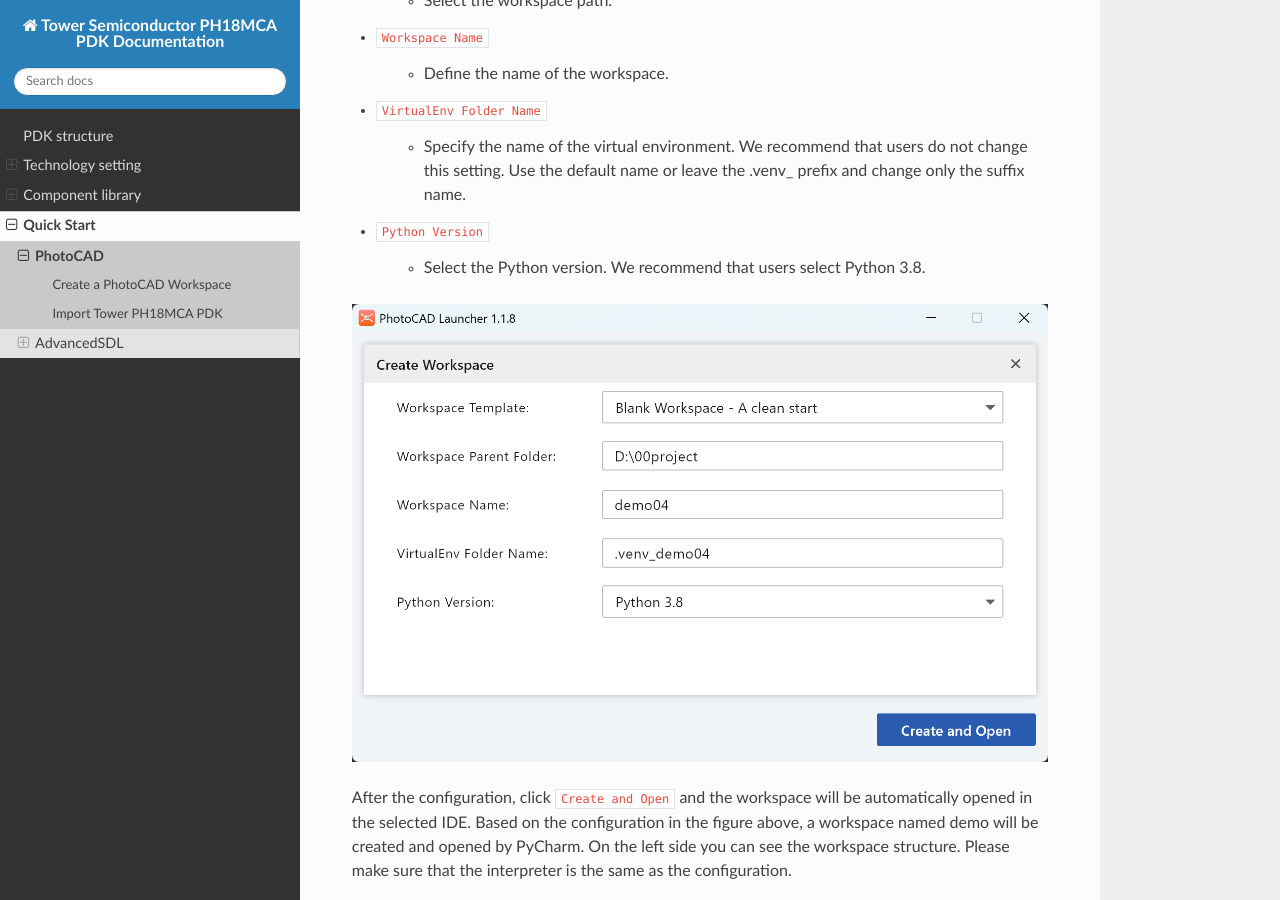
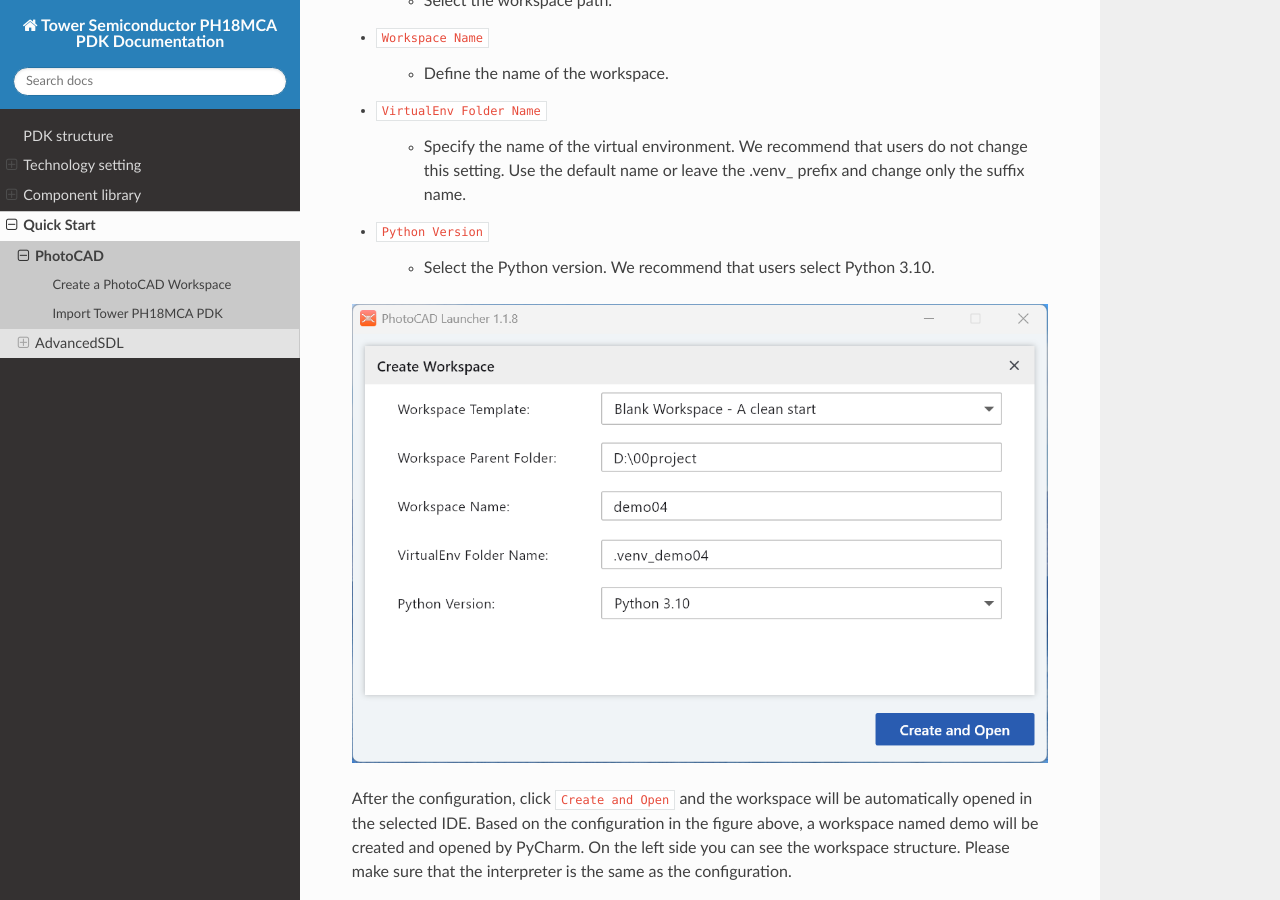
Before and after one commit to Latitudeda/Towersemi_ph18mca, a Sphinx documentation site: the page built from docs/source/quick_start/PhotoCAD.rst, in a window 1280 px wide and 900 px high, scrolled down 869 px. Built offline with Sphinx 7.4.7 and the Read the Docs theme 3.1.0, drawn with Linux system fonts in a browser that asks for light colours; pages that are not in the unit, such as notebooks, are missing from menus.

```diff
--- a/docs/source/quick_start/PhotoCAD.rst
+++ b/docs/source/quick_start/PhotoCAD.rst
@@ -31,7 +31,7 @@ Configure the workspace in the pop-up window.
 
 * ``Python Version``
 
-    * Select the Python version. We recommend that users select Python 3.8.
+    * Select the Python version. We recommend that users select Python 3.10.
 
 .. image:: ../images/PhotoCAD_2.png
 
--- a/docs/source/tech/layers.rst
+++ b/docs/source/tech/layers.rst
@@ -5,7 +5,7 @@ The layers are auto-generated by filling the ``layers.csv`` file, ``FLYLINE_MARK
 
 ::
 
-    class LAYER(BASE_LAYER):
+    class LAYER(TECH.LAYER):
         swg = Layer(PROCESS.swg, PURPOSE.drawing, 'Strip waveguide')
         rwg = Layer(PROCESS.rwg, PURPOSE.drawing, 'ridge waveguide')
         revswg = Layer(PROCESS.revswg, PURPOSE.drawing, 'reverse strip WG')
```
Also changed, not shown: docs/source/structure/index.rst (+1 -7 lines), docs/source/images/PhotoCAD_2.png, docs/source/images/PhotoCAD_6.png, docs/source/images/PhotoCAD_7.png.
